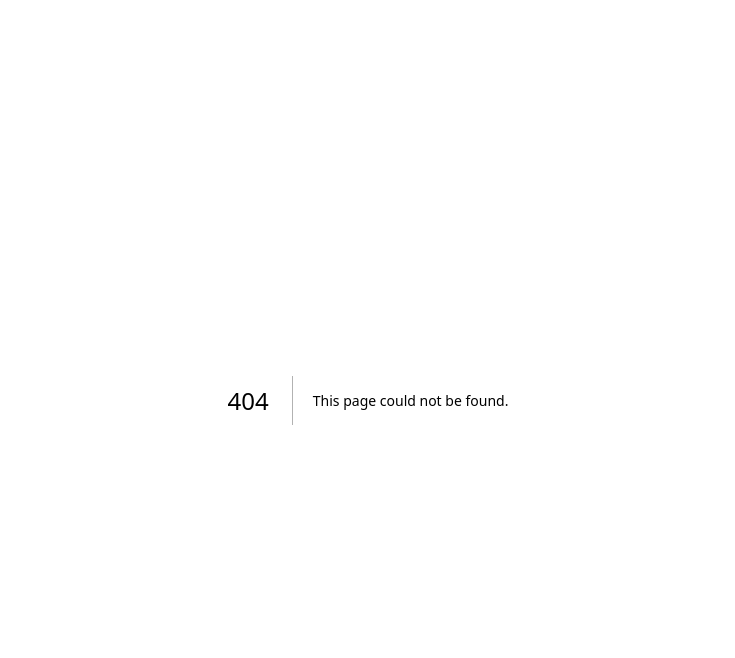
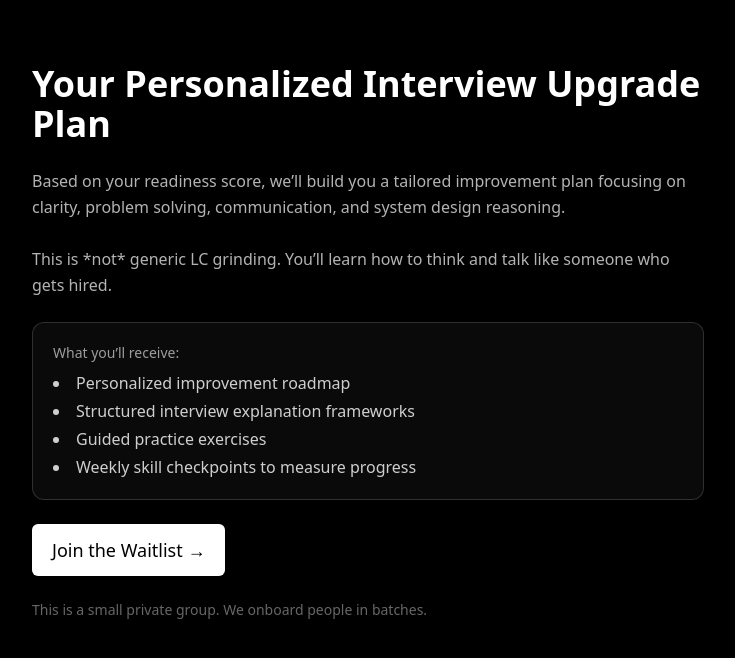
Before and after one commit to IG007-evolve/evolve-landing, a Next.js app: page /join in a window 1280 px wide. Before the commit this address had no page. Shown: the top 658 px of the page, without its empty margins (272-1007 px from the left). Built offline with nearby package versions, Linux system fonts and the light colour scheme.

Commit message:
Add readiness result page + integration

```diff
--- /dev/null
+++ b/src/app/join/page.tsx
@@ -0,0 +1,47 @@
+"use client";
+
+import Link from "next/link";
+
+export default function JoinPage() {
+  return (
+    <div className="min-h-screen bg-black text-white px-6 py-16 flex justify-center">
+      <div className="max-w-2xl space-y-6">
+        <h1 className="text-3xl md:text-4xl font-semibold">
+          Your Personalized Interview Upgrade Plan
+        </h1>
+
+        <p className="text-white/70 leading-relaxed">
+          Based on your readiness score, we’ll build you a tailored improvement
+          plan focusing on clarity, problem solving, communication, and system
+          design reasoning.
+          <br /><br />
+          This is *not* generic LC grinding. You’ll learn how to think and talk
+          like someone who gets hired.
+        </p>
+
+        <div className="rounded-xl border border-white/15 bg-white/[0.04] p-5">
+          <p className="text-sm text-white/60">
+            What you’ll receive:
+          </p>
+          <ul className="list-disc list-inside space-y-1 mt-2 text-white/80">
+            <li>Personalized improvement roadmap</li>
+            <li>Structured interview explanation frameworks</li>
+            <li>Guided practice exercises</li>
+            <li>Weekly skill checkpoints to measure progress</li>
+          </ul>
+        </div>
+
+        <Link
+          href="https://forms.gle/pZZXefiSgKFKxHDVA" // <-- your join form link here
+          className="inline-block bg-white text-black px-5 py-3 rounded-md text-lg font-medium hover:bg-white/90 transition"
+        >
+          Join the Waitlist →
+        </Link>
+
+        <p className="text-sm text-white/40">
+          This is a small private group. We onboard people in batches.
+        </p>
+      </div>
+    </div>
+  );
+}
--- a/src/app/readiness-result/page.tsx
+++ b/src/app/readiness-result/page.tsx
@@ -110,14 +110,17 @@ export default async function ResultPage({
 
                         <div className="rounded-xl border border-white/10 p-6 bg-white/[0.02] text-center space-y-4">
                             <p className="text-white/70 text-[15px]">
-                                Want a free personalized improvement plan based on your score?
+                                Want a personalized improvement plan based on your specific score breakdown?
                             </p>
                             <a
-                                href="https://evolve-landing-ig.vercel.app/"
+                                href="/join"
                                 className="inline-block px-6 py-3 rounded-md bg-white text-black font-medium hover:bg-white/90 transition"
                             >
-                                Get My Plan
+                                Get My Personalized Plan →
                             </a>
+                            <p className="text-xs text-white/40">
+                                (No payment required. Just answer a few questions.)
+                            </p>
                         </div>
 
 
```
Lines whose indentation alone changed are shown as unchanged.
